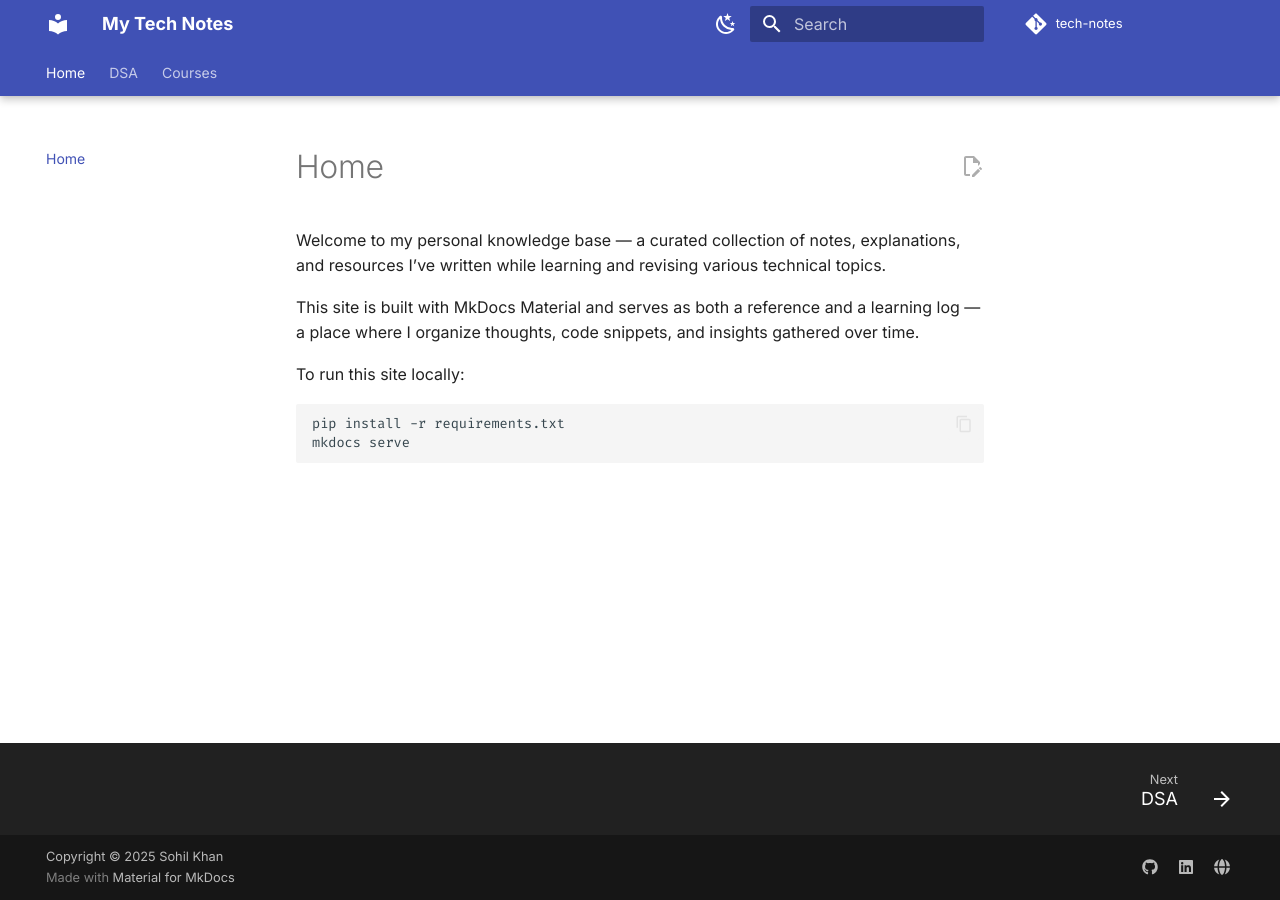
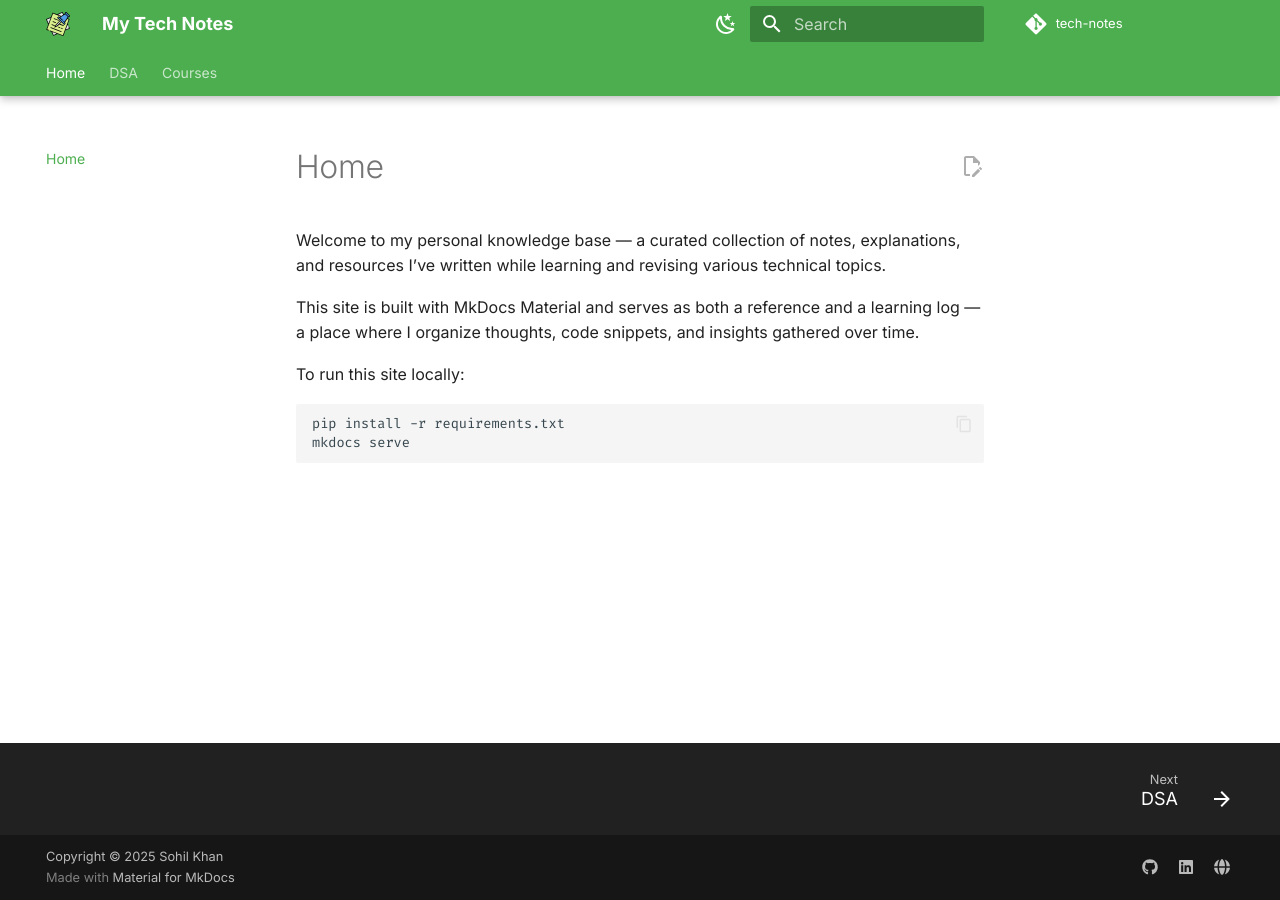
Before and after one commit to khansohil530/tech-notes, an MkDocs documentation site: the page built from docs/index.md, in a window 1280 px wide. Built offline with MkDocs 1.6.1 and Material for MkDocs 9.7.7, drawn with Linux system fonts in a browser that asks for light colours; comment, search, counter and statistics services are not loaded.

Commit message:
chore: add logo

```diff
--- a/mkdocs.yml
+++ b/mkdocs.yml
@@ -7,6 +7,8 @@ repo_name: tech-notes
 
 theme:
   name: material
+  logo: assets/logo.svg
+  favicon: assets/logo.svg
   language: en
   custom_dir: overrides
   features:
@@ -25,14 +27,14 @@ theme:
   palette:
     # Light mode
     - scheme: default
-      primary: indigo
+      primary: green
       accent: deep orange
       toggle:
         icon: material/weather-night
         name: Switch to dark mode
     # Dark mode
     - scheme: slate
-      primary: indigo
+      primary: teal
       accent: orange
       toggle:
         icon: material/weather-sunny
```
Also changed, not shown: docs/assets/logo.svg (added).
